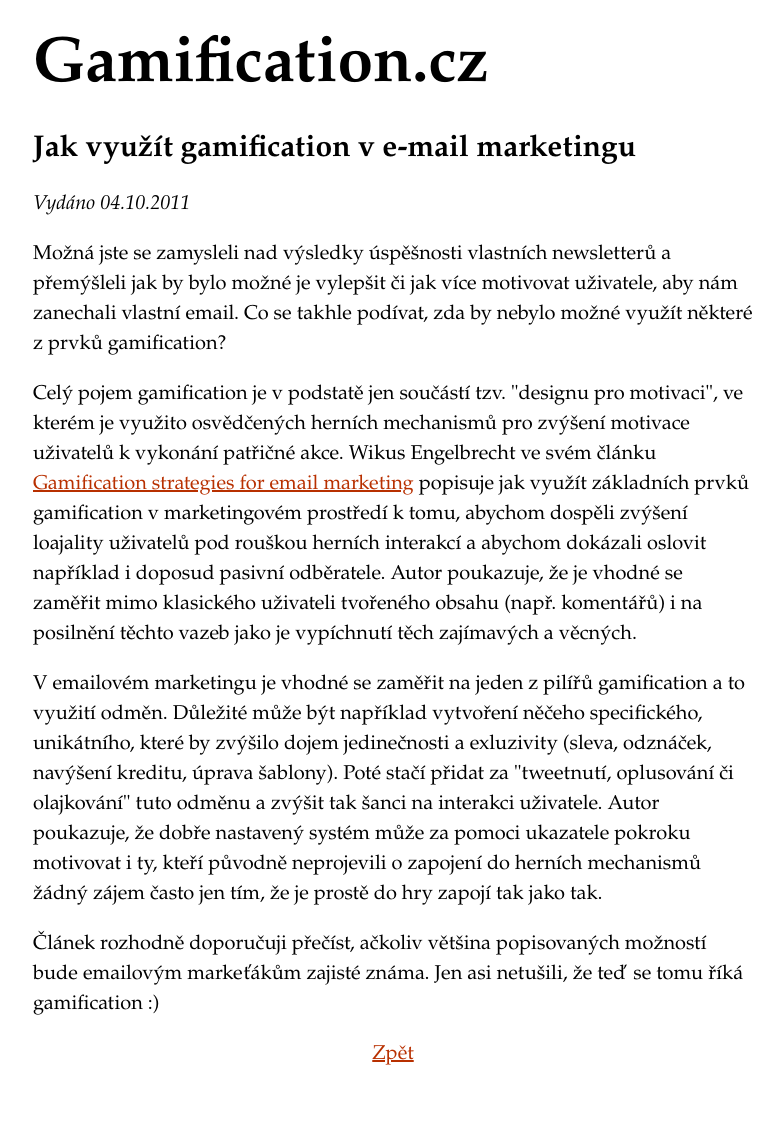
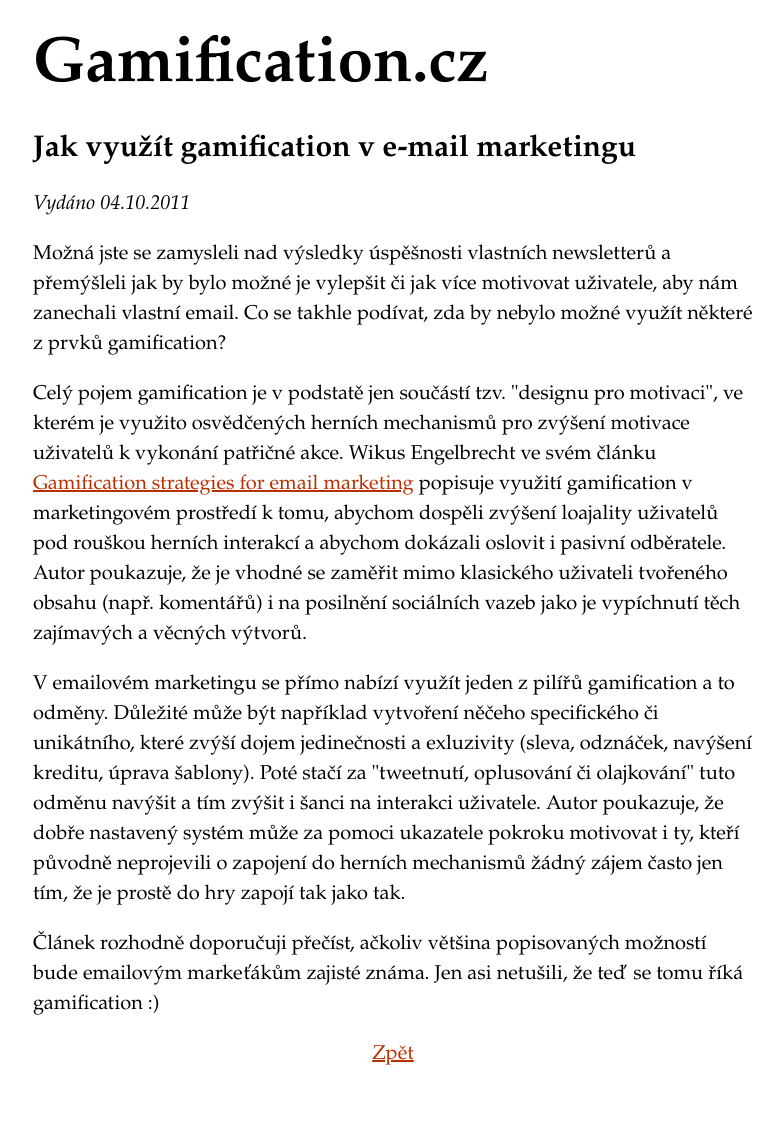
Before and after one commit to pavelbier/Gamification.cz, a Jekyll site: the page built from _posts/2011-10-04-jak-vyuzit-gamification-v-e-mail-marketingu.markdown, in a window 1280 px wide. Shown: the whole page, without its empty margins (247-1030 px from the left). Built offline with Jekyll 4.4.1, drawn with Linux system fonts in a browser that asks for light colours; comment, search, counter and statistics services are not loaded.

Commit message:
uprava textu emailu

```diff
--- a/_posts/2011-10-04-jak-vyuzit-gamification-v-e-mail-marketingu.markdown
+++ b/_posts/2011-10-04-jak-vyuzit-gamification-v-e-mail-marketingu.markdown
@@ -6,6 +6,6 @@ tag: email
 ---
 
 <p>Možná jste se zamysleli nad výsledky úspěšnosti vlastních newsletterů a přemýšleli jak by bylo možné je vylepšit či jak více motivovat uživatele, aby nám zanechali vlastní email. Co se takhle podívat, zda by nebylo možné využít některé z prvků gamification?</p>
-<p>Celý pojem gamification je v podstatě jen součástí tzv. "designu pro motivaci", ve kterém je využito osvědčených herních mechanismů pro zvýšení motivace uživatelů k vykonání patřičné akce. Wikus Engelbrecht ve svém článku <a href="http://memeburn.com/2011/10/gamification-strategies-for-email-marketing/">Gamification strategies for email marketing</a> popisuje jak využít základních prvků gamification v marketingovém prostředí k tomu, abychom dospěli zvýšení loajality uživatelů pod rouškou herních interakcí a abychom dokázali oslovit například i doposud pasivní odběratele. Autor poukazuje, že je vhodné se zaměřit mimo klasického uživateli tvořeného obsahu (např. komentářů) i na posilnění těchto vazeb jako je vypíchnutí těch zajímavých a věcných.</p>
-<p>V emailovém marketingu je vhodné se zaměřit na jeden z pilířů gamification a to využití odměn. Důležité může být například vytvoření něčeho specifického, unikátního, které by zvýšilo dojem jedinečnosti a exluzivity (sleva, odznáček, navýšení kreditu, úprava šablony). Poté stačí přidat za "tweetnutí, oplusování či olajkování" tuto odměnu a zvýšit tak šanci na interakci uživatele.  Autor poukazuje, že dobře nastavený systém může za pomoci ukazatele pokroku motivovat i ty, kteří původně neprojevili o zapojení do herních mechanismů žádný zájem často jen tím, že je prostě do hry zapojí tak jako tak.</p>
+<p>Celý pojem gamification je v podstatě jen součástí tzv. "designu pro motivaci", ve kterém je využito osvědčených herních mechanismů pro zvýšení motivace uživatelů k vykonání patřičné akce. Wikus Engelbrecht ve svém článku <a href="http://memeburn.com/2011/10/gamification-strategies-for-email-marketing/">Gamification strategies for email marketing</a> popisuje využití gamification v marketingovém prostředí k tomu, abychom dospěli zvýšení loajality uživatelů pod rouškou herních interakcí a abychom dokázali oslovit i pasivní odběratele. Autor poukazuje, že je vhodné se zaměřit mimo klasického uživateli tvořeného obsahu (např. komentářů) i na posilnění sociálních vazeb jako je vypíchnutí těch zajímavých a věcných výtvorů.</p>
+<p>V emailovém marketingu se přímo nabízí využít jeden z pilířů gamification a to odměny. Důležité může být například vytvoření něčeho specifického či unikátního, které zvýší dojem jedinečnosti a exluzivity (sleva, odznáček, navýšení kreditu, úprava šablony). Poté stačí za "tweetnutí, oplusování či olajkování" tuto odměnu navýšit a tím zvýšit i šanci na interakci uživatele.  Autor poukazuje, že dobře nastavený systém může za pomoci ukazatele pokroku motivovat i ty, kteří původně neprojevili o zapojení do herních mechanismů žádný zájem často jen tím, že je prostě do hry zapojí tak jako tak.</p>
 <p>Článek rozhodně doporučuji přečíst, ačkoliv většina popisovaných možností bude emailovým markeťákům zajisté známa. Jen asi netušili, že teď se tomu říká gamification :)</p>
```
